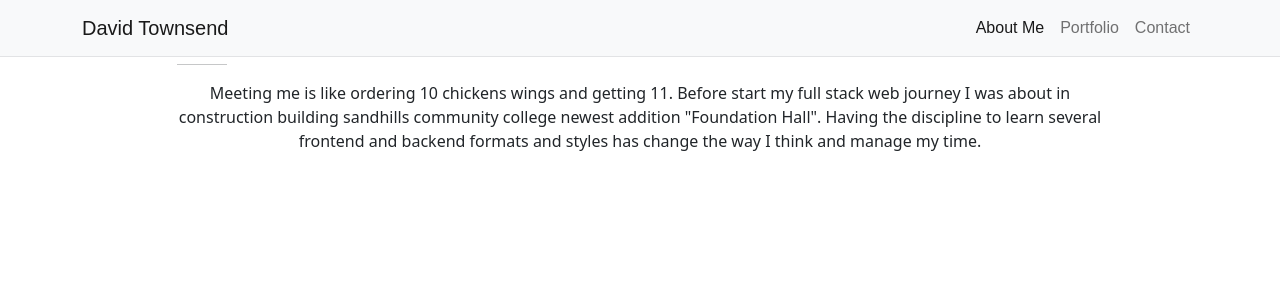
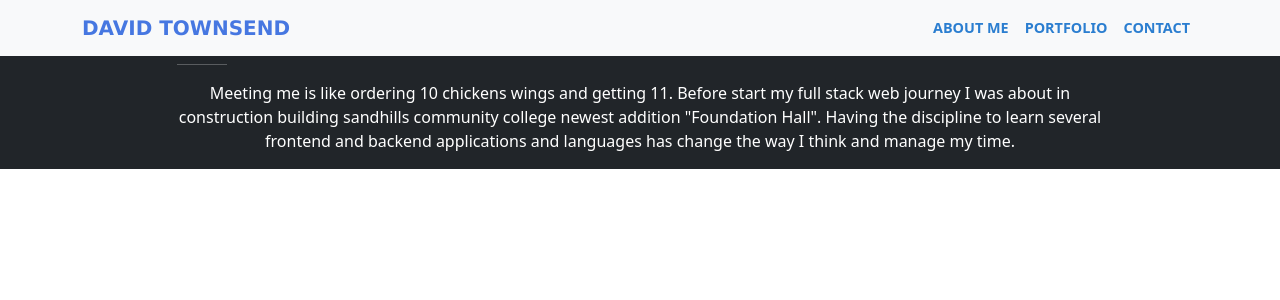
Before and after one commit to TDavid99/portfolio, a React (Create React App) app: page / in a window 1280 px wide. Shown: the top 300 px of the page. Built offline with nearby package versions, Linux system fonts and the light colour scheme.

Commit message:
css in nav bar

```diff
--- a/src/components/About/index.js
+++ b/src/components/About/index.js
@@ -4,13 +4,13 @@ import { capitalizeFirstLetter } from "../../assets/utils/helpers";
 function About() {
   const [portfolioPages] = useState([
     {
-      name: "about Me",
+      name: "How about me",
     },
   ]);
 
   const [currentPage] = useState(portfolioPages[0]);
   return (
-    <div className="masthead text-center text-dark d-flex">
+    <div className="masthead text-center text-white d-flex bg-dark">
       <div className="container my-auto">
         <div className="row">
           <div className="col-lg-10 mx-auto">
@@ -21,7 +21,7 @@ function About() {
               Before start my full stack web journey I was about in construction
               building sandhills community college newest addition "Foundation
               Hall". Having the discipline to learn several frontend and backend
-              formats and styles has change the way I think and manage my time.
+              applications and languages has change the way I think and manage my time.
             </p>
           </div>
         </div>
--- a/src/components/Contact/index.js
+++ b/src/components/Contact/index.js
@@ -52,7 +52,7 @@ function Contact() {
             <div className='container'>
                 <div className='row'>
                     <div className='col-lg-10 mx-auto mb-4 mt-5'>
-                        <h1 className='text-center text-black'>{capitalizeFirstLetter(currentPage.name)}</h1>
+                        <h1 className='text-center text-light'>{capitalizeFirstLetter(currentPage.name)}</h1>
                         <hr className='light my-4'/>
                             <form id='contact-form' onSubmit={handleSubmit} className='mb-5'>
                                 <div>
--- a/src/index.css
+++ b/src/index.css
@@ -5,30 +5,30 @@ html {
 }
 
 body {
-  font-family: 'Times New Roman', Times, serif;
+  font-family: 'Lucida Sans', 'Lucida Sans Regular', 'Lucida Grande', 'Lucida Sans Unicode', Geneva, Verdana, sans-serif;
 }
 
 hr {
   max-width: 50px;
   border-width: 3px;
-  background-color: black;
+  background-color: rgb(0, 0, 0);
 }
 
 a {
-  color: goldenrod;
+  color: tan;
   -webkit-transition: all 0.2s;
   -moz-transition: all 0.2s;
   transition: all 0.2s;
 }
 
 a:hover {
-  color: goldenrod;
+  color: rgb(32, 113, 218);
 }
 
 h1,
 h2,
 h3{
-  font-family: Arial, Helvetica, sans-serif;
+  font-family: 'Lucida Sans', 'Lucida Sans Regular', 'Lucida Grande', 'Lucida Sans Unicode', Geneva, Verdana, sans-serif;
 }
 
 h1 {
@@ -41,8 +41,29 @@ section {
 }
 
 /* Nav Bar */
-#Nav {
-  border-bottom: 1px solid rgba(33, 37, 41, 0.1);
-  background-color: #fff;
-  font-family: Arial, Helvetica, sans-serif;
+#Navigation {
+  border-bottom: 1px solid rgba(92, 108, 123, 0.1);
+  background-color: rgb(124, 150, 198);
+  font-family:
+'Lucida Sans', 'Lucida Sans Regular', 'Lucida Grande', 'Lucida Sans Unicode', Geneva, Verdana, sans-serif;
 }
+#Nav .navbar-brand {
+  font-weight: 700;
+  text-transform: uppercase;
+  color: rgb(70, 119, 225);
+  font-family: 'Lucida Sans', 'Lucida Sans Regular', 'Lucida Grande', 'Lucida Sans Unicode', Geneva, Verdana, sans-serif;
+}
+
+#Nav .navbar-brand:focus,
+#Nav .navbar-brand:hover {
+  color: rgb(103, 132, 214);
+}
+
+#Nav .navbar-nav>li.nav-link,
+#Nav .navbar-nav>li.nav-link:focus {
+  font-size: 0.9rem;
+  font-weight: 700;
+  text-transform: uppercase;
+  cursor: pointer;
+  color: #2b7ed0;
+}
```
